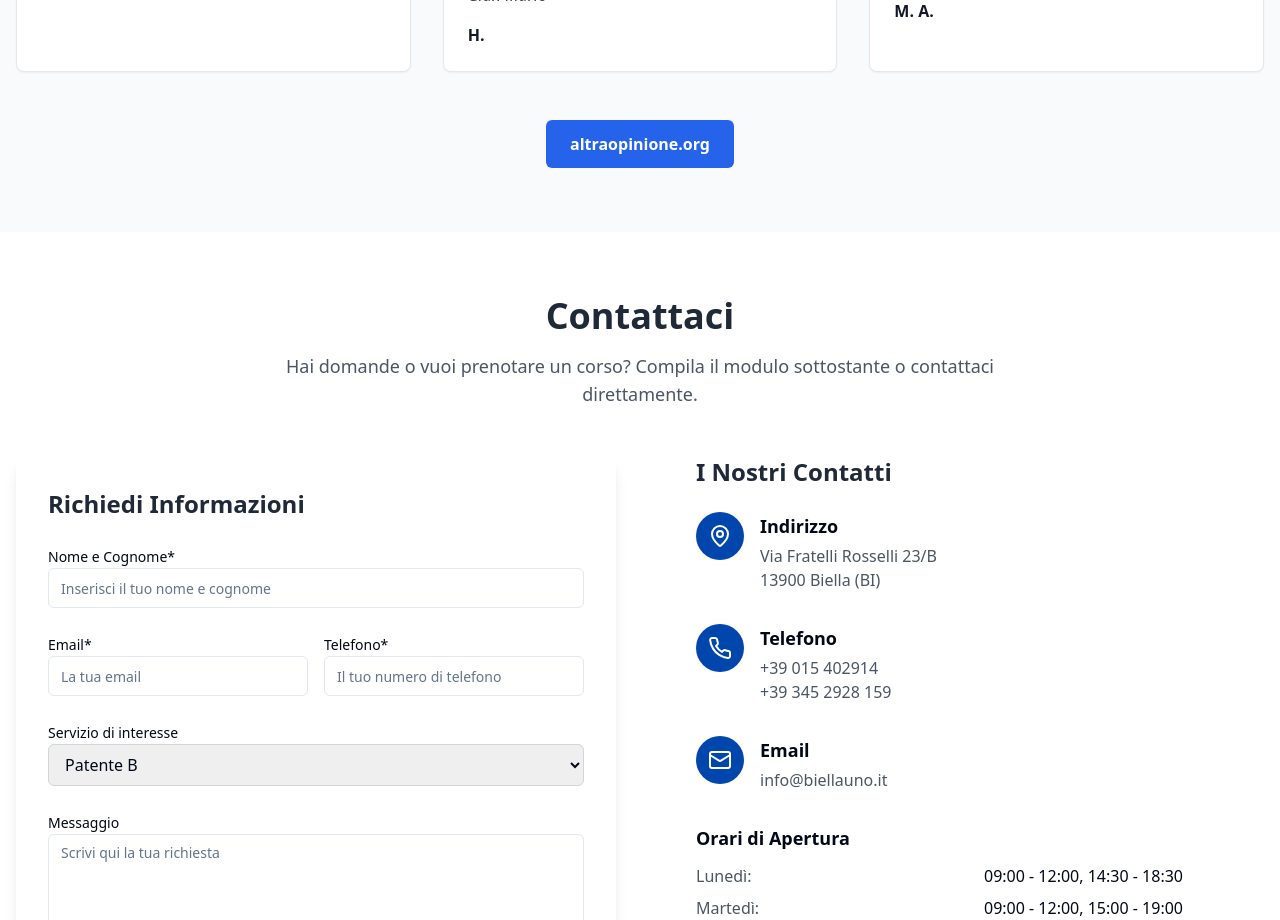
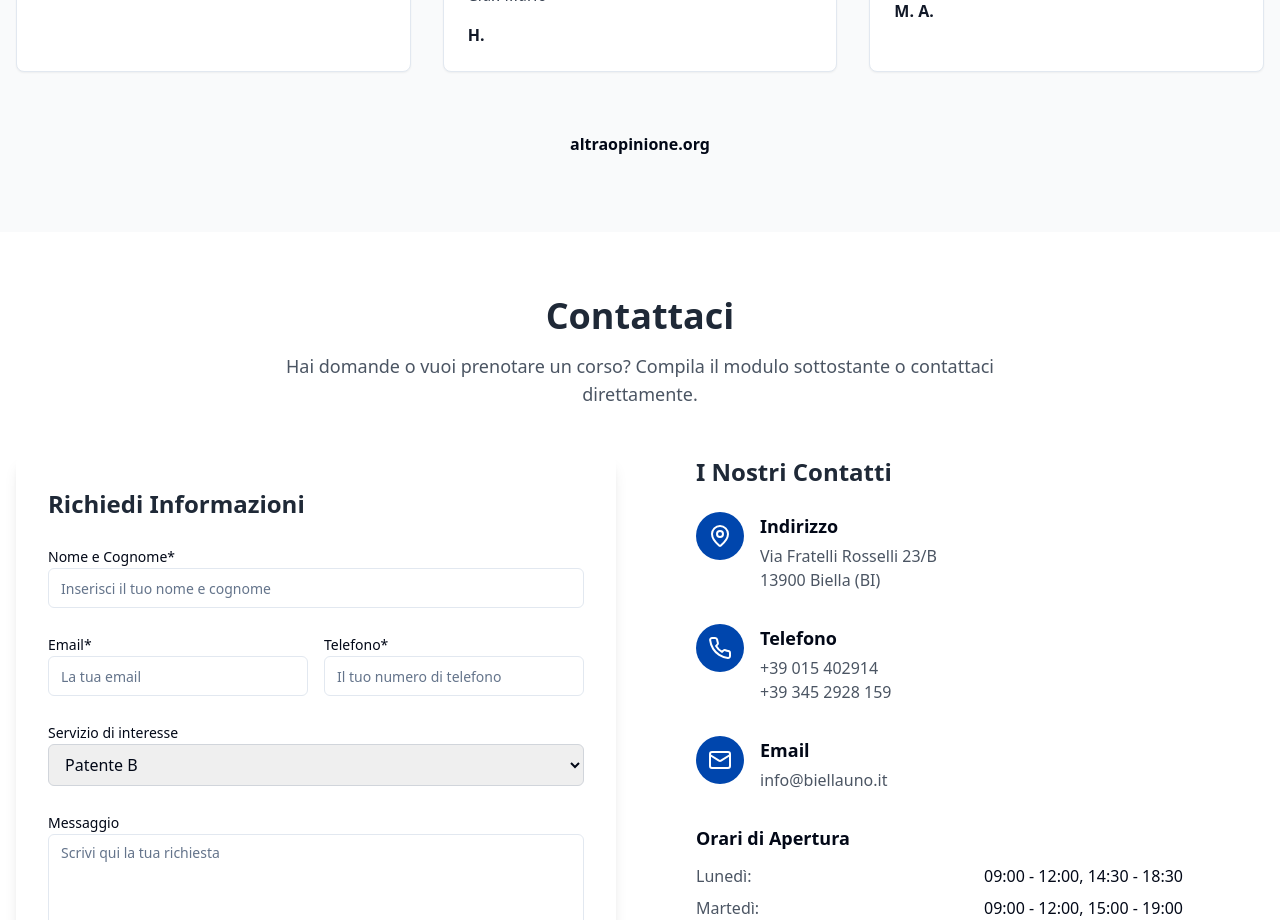
Before and after one commit to EasySimho/driving-dreams-bielle, a React (Vite) app: page / in a window 1280 px wide. Shown: the part 3300-4220 px from the top of the page. Built offline with nearby package versions, Linux system fonts and the light colour scheme.

Commit message:
1.1.1 fix

```diff
--- a/src/components/Testimonials.tsx
+++ b/src/components/Testimonials.tsx
@@ -63,7 +63,7 @@ export default function Testimonials() {
 
       </div>
       <div className="text-center mt-12">
-        <a href="https://altraopinione.org/" className="inline-block px-6 py-3 bg-blue-600 text-white font-semibold rounded-md hover:bg-blue-700 transition-colors">
+        <a href="https://altraopinione.org/" className="inline-block px-6 py-3 text-grey-600 font-semibold">
         altraopinione.org
         </a>
       </div>
```
